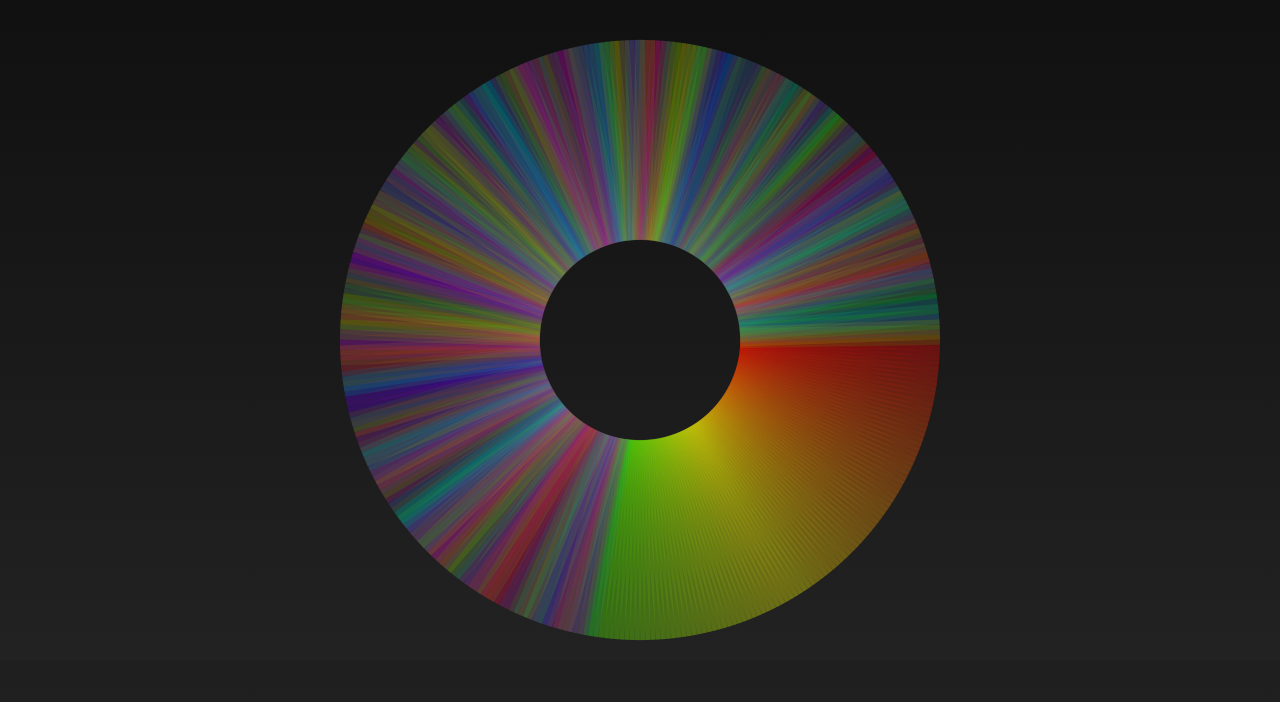
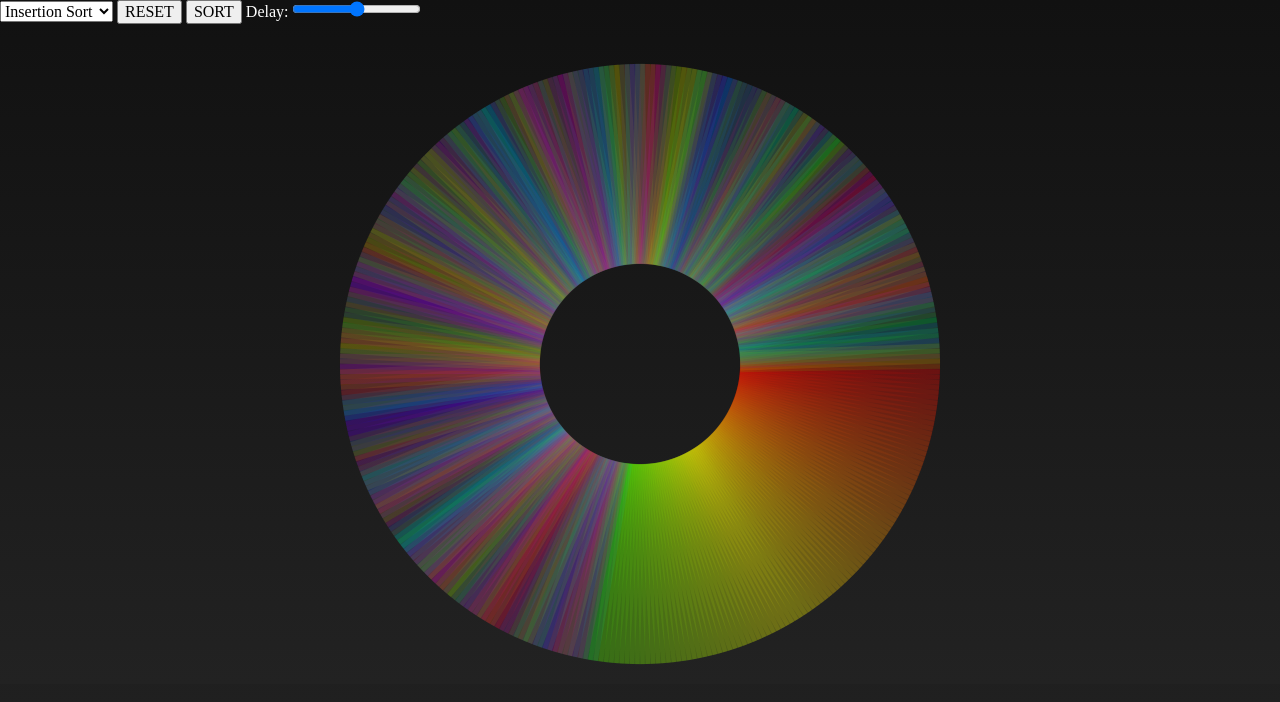
Before and after one commit to Yonkai/Sorting-Algorithms-In-JavaScript, a plain HTML site: page index.html in a window 1280 px wide. Drawn offline with nearby package versions, Linux system fonts and the light colour scheme.

Commit message:
added some menus

```diff
--- a/css/main.css
+++ b/css/main.css
@@ -134,6 +134,10 @@ textarea {
     opacity: 1;
     border-top-right-radius: 100%;
     border-bottom-right-radius: 100%;
+  }
+
+  #speedDelayLabel{
+      color:white;
   }
 
 
--- a/index.html
+++ b/index.html
@@ -22,6 +22,30 @@
   <![endif]-->
 
   <!-- Add your site or application content here -->
+
+  <!--Add options for controls for RESET,SPEED DELAY and a DROP DOWN MENU FOR THE ALGORITHMS, and SOUND like in the youtube videos
+  -->
+  <select id="simple" name="algorithms">
+    <!--
+      If an <option> element is set with a value attribute,
+      that attribute's value is sent when the form is submitted. If the value attribute is omitted,
+      the content of the <option> element is used as the select box's value.
+      -->
+      <option>Insertion Sort</option>
+      <option>Bubble Sort</option>
+      <option>Merge Sort</option>
+      <option>Selection Sort</option>
+    </select>
+    <button type="reset">
+      RESET
+    </button>
+    <button type="button">
+      SORT
+    </button>
+    <label for="beans" id="speedDelayLabel">Delay:</label>
+    <input type="range" name="Speed Delay(ms)" id="speedDelay" min="10" max="5000" step="20">
+
+
   <div id="colorwheel"></div>
   <script src="js/vendor/modernizr-3.6.0.min.js"></script>
   <script src="https://code.jquery.com/jquery-3.3.1.min.js" integrity="sha256-FgpCb/KJQlLNfOu91ta32o/NMZxltwRo8QtmkMRdAu8=" crossorigin="anonymous"></script>
--- a/js/main.js
+++ b/js/main.js
@@ -162,7 +162,7 @@
   shuffle(g360a);
   console.log(g360a);
   sortingCall.insert(g360a);
-  sortingCall.insertionSort();
+  sortingCall.mergeSort(); //Doesn't show order/state at each array change as of now...
   console.log(sortingCall.toSortedArray());
 
   //sortedarray is sorted, g360a is what it sorts.
```
